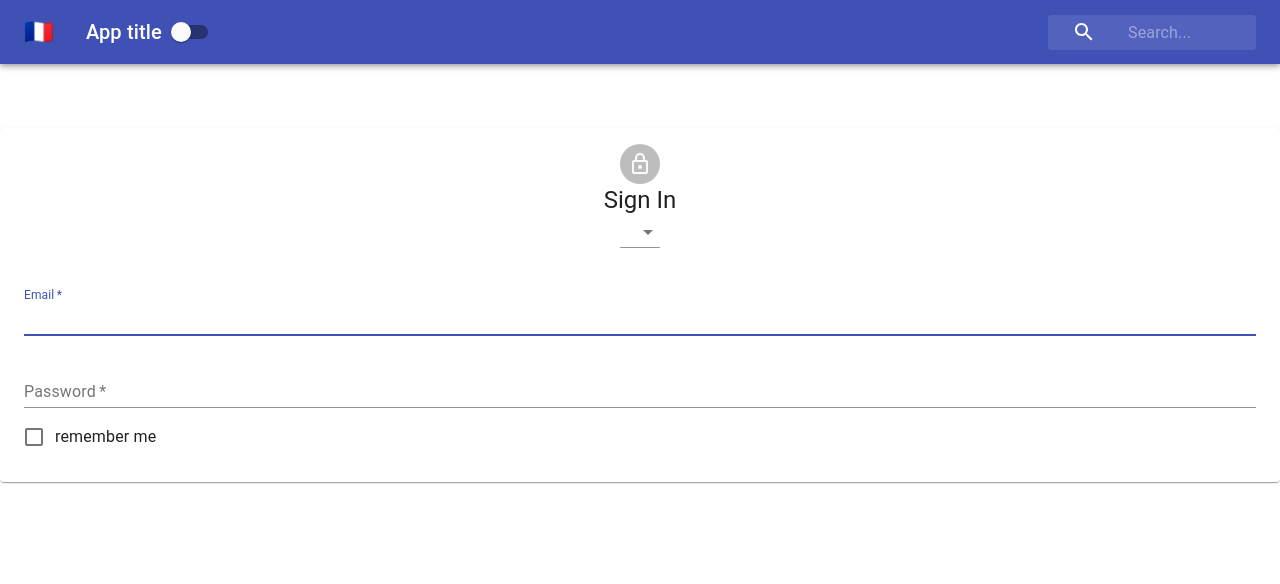
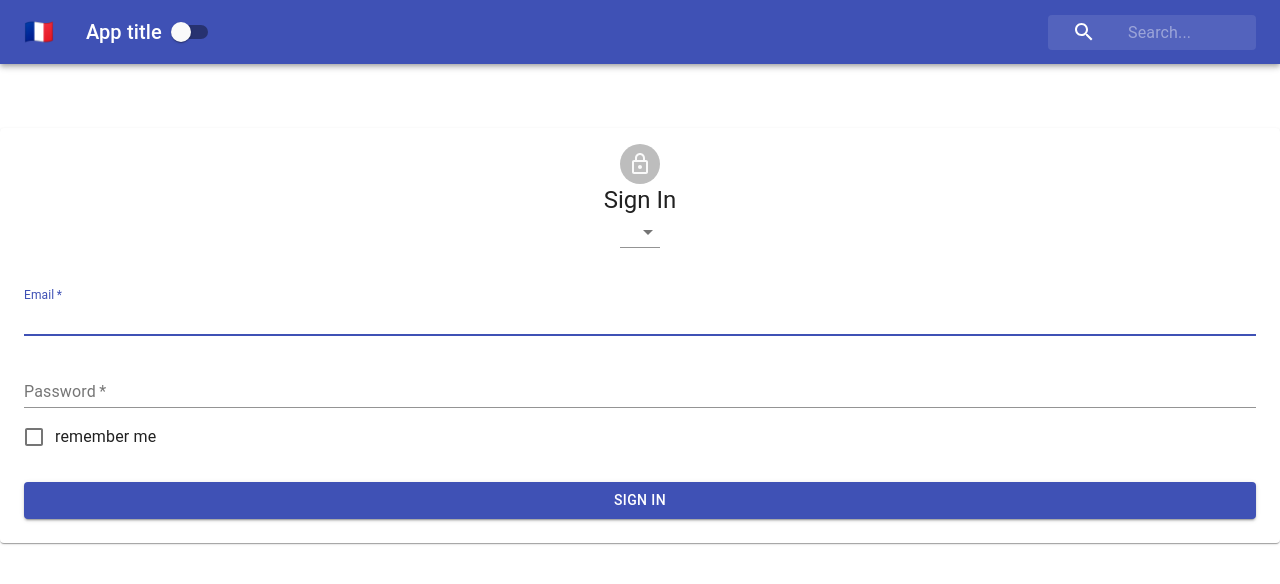
Before and after one commit to vanessanaja/context-app, a React (Create React App) app: page / in a window 1280 px wide. Shown: the top 584 px of the page. Built offline with nearby package versions, Linux system fonts and the light colour scheme.

Commit message:
submit and style form

```diff
--- a/src/Form.js
+++ b/src/Form.js
@@ -44,6 +44,12 @@ class Form extends Component {
               control={<Checkbox color='primary' />}
               label='remember me'
               />
+             <Button variant='contained'
+              type='submit'
+              fullWidth
+              color='primary'
+              className={classes.submit}
+              >Sign In</Button>
           </form>
         </Paper>
       </main>
--- a/src/styles/FormStyles.js
+++ b/src/styles/FormStyles.js
@@ -24,6 +24,9 @@ const styles = theme => ({
     width: "100%",
     marginTop: theme.spacing.unit * 3
     },
+    submit: {
+    marginTop: theme.spacing.unit * 3
+  }
 })
 
 export default styles;
```
